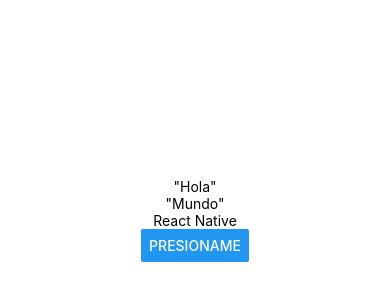
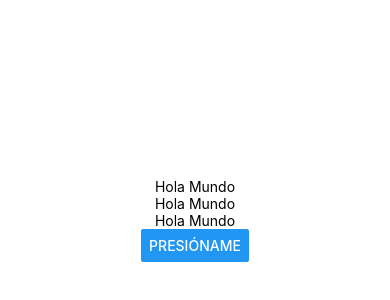
Before and after one commit to PreciadoMt/PM196, a React Native app in the folder my-blank/: screen / in a window 390 px wide. Shown: the part 202-502 px from the top of the page. Built offline with nearby package versions, Linux system fonts and the light colour scheme.

Commit message:
utimo del dia

```diff
--- a/my-blank/App.js
+++ b/my-blank/App.js
@@ -1,26 +1,31 @@
 import { StatusBar } from 'expo-status-bar';
 import { Button, StyleSheet, Text, View } from 'react-native';
+import React, { useState } from 'react';
 
-
-
-const Texto= () => {
-  const { children } = props;
+const Texto = () => {
+  const [contenido, setContenido] = useState("Hola Mundo");
+  const actualizarTexto = () => { setContenido("sTate actualizado") };
   return (
-    <Text> {children} </Text>
-  )
+    <Text onPress={actualizarTexto}> {contenido} </Text>
+  );
 }
 
+// Main
+export default function App() {
+  const [botonTexto, setBotonTexto] = useState("Presióname");
 
-export default function App() {
+  const actualizarBoton = () => {
+    setBotonTexto("Presionado");
+  }
+
   return (
+    <View style={styles.container}>
+      <StatusBar style="auto" />
+      <Texto />
+      <Texto />
+      <Texto />
 
-    <View style={styles.container}>
-          <StatusBar style="auto" />
-      <Text >"Hola"</Text>
-      <Text >"Mundo"</Text>
-      <Text >React Native</Text>
-
-      <Button title='Presioname'></Button>
+      <Button title={botonTexto} onPress={actualizarBoton}/>
     </View>
   );
 }
```
